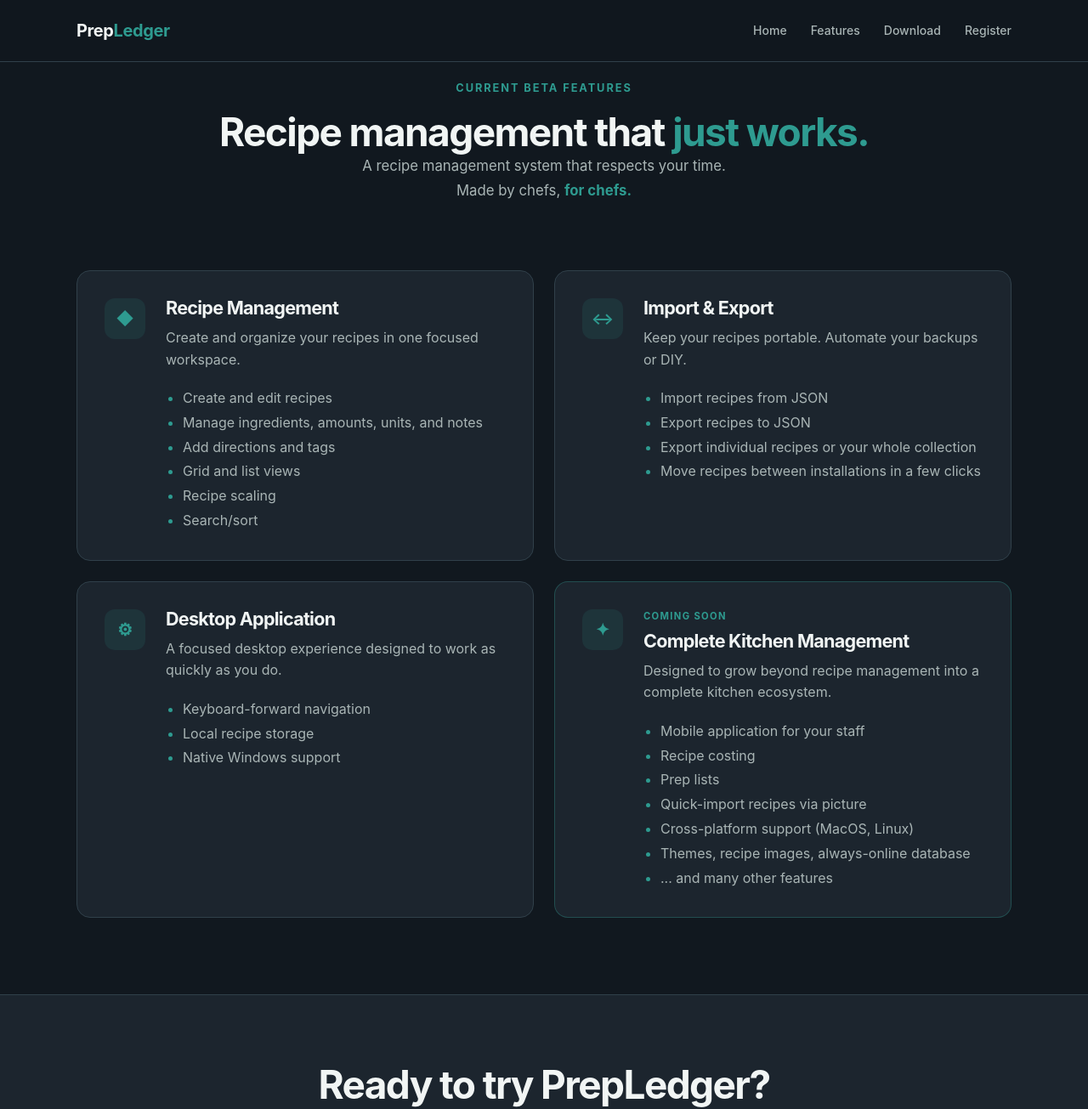
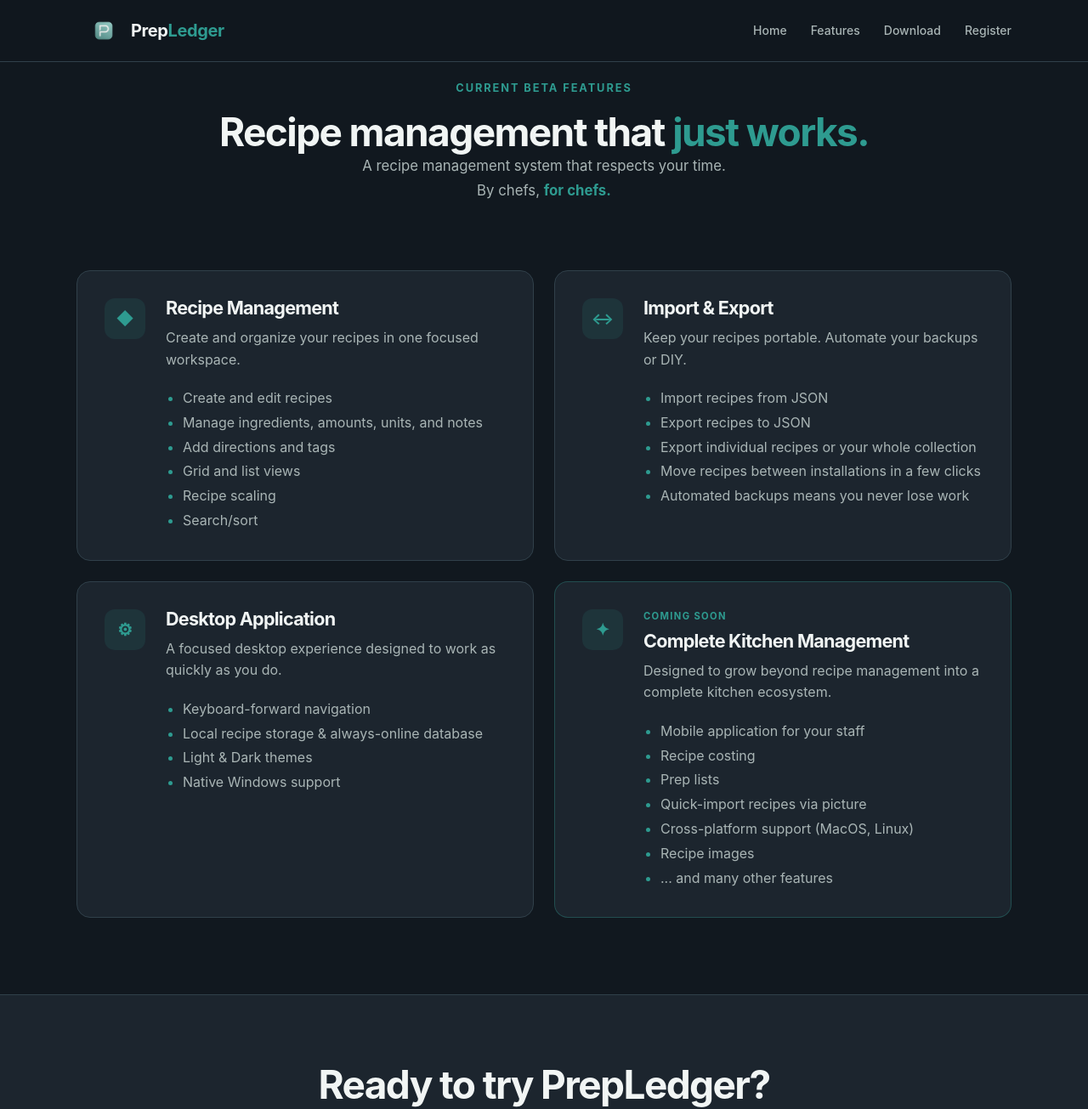
Before and after one commit to caileanb773/prepledger-site, a plain HTML site: page features.html in a window 1280 px wide. Shown: the top 1305 px of the page at 85% size. Drawn offline with Linux system fonts and the light colour scheme.

Commit message:
added icon, fixed broken link on index

```diff
--- a/components/header.html
+++ b/components/header.html
@@ -1,6 +1,7 @@
 <header class="site-header">
     <div class="container header-content">
-        <a href="/" class="logo">Prep<span>Ledger</span></a>
+
+        <a href="/" class="logo"><img src="/img/icon.png" alt="Logo" width="64" height="64">Prep<span>Ledger</span></a>
 
         <nav>
             <a href="index.html">Home</a>
--- a/features.html
+++ b/features.html
@@ -26,7 +26,7 @@
                 <h2>Recipe management that <span>just works.</span></h2>
 
                 <p>
-                    A recipe management system that respects your time.<br>Made by chefs, <b><span>for chefs.</span></b>
+                    A recipe management system that respects your time.<br>By chefs, <b><span>for chefs.</span></b>
                 </p>
 
             </div>
@@ -82,6 +82,7 @@
                                 <li>Export recipes to JSON</li>
                                 <li>Export individual recipes or your whole collection</li>
                                 <li>Move recipes between installations in a few clicks</li>
+                                <li>Automated backups means you never lose work</li>
                             </ul>
                         </div>
 
@@ -103,7 +104,8 @@
 
                             <ul>
                                 <li>Keyboard-forward navigation</li>
-                                <li>Local recipe storage</li>
+                                <li>Local recipe storage & always-online database</li>
+                                <li>Light & Dark themes</li>
                                 <li>Native Windows support</li>
                             </ul>
                         </div>
@@ -132,7 +134,7 @@
                                 <li>Prep lists</li>
                                 <li>Quick-import recipes via picture</li>
                                 <li>Cross-platform support (MacOS, Linux)</li>
-                                <li>Themes, recipe images, always-online database</li>
+                                <li>Recipe images</li>
                                 <li>... and many other features</li>
                             </ul>
                         </div>
--- a/style.css
+++ b/style.css
@@ -74,6 +74,8 @@ a {
     font-size: 20px;
     font-weight: 700;
     letter-spacing: -0.02em;
+    display: inline-flex;
+    align-items: center;
 }
 
 
```
Also changed, not shown: index.html (+1 -1 lines), img/icon.png (added).
